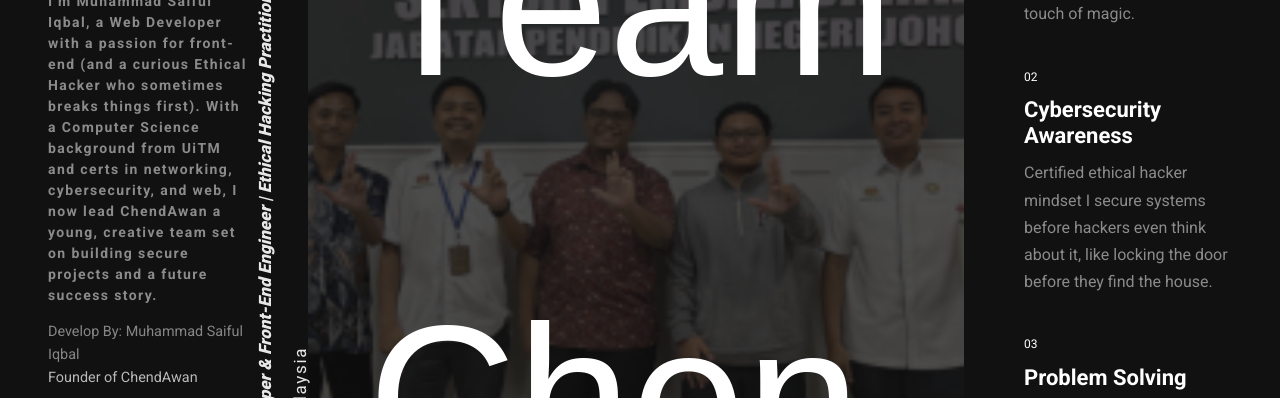
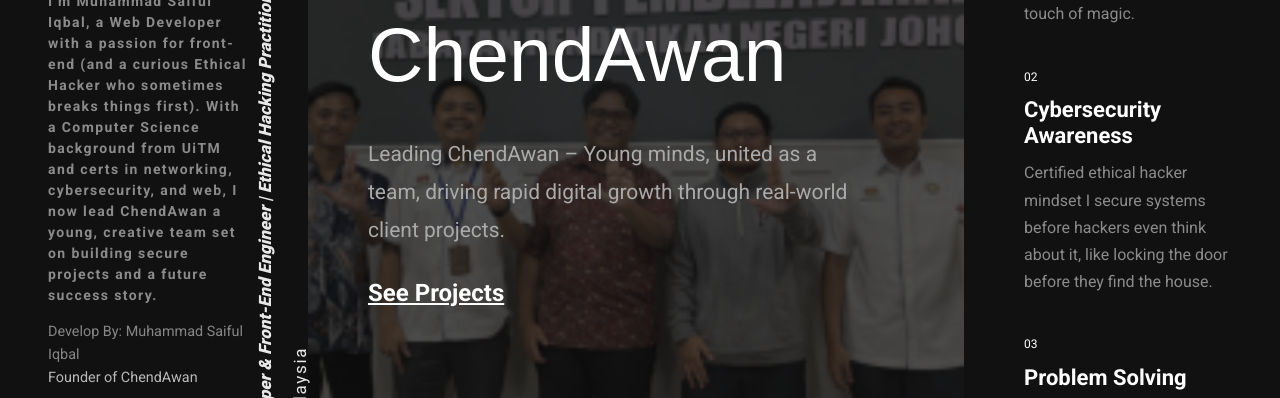
Before and after one commit to HarlequinCS/Iqbal.Portfolio, a plain HTML site: page index.html in a window 1280 px wide. Shown: the part 222-620 px from the top of the page. Drawn offline with nearby package versions, Linux system fonts and the light colour scheme; a web font is replaced by a local one.

Commit message:
update size font

```diff
--- a/index.html
+++ b/index.html
@@ -707,7 +707,7 @@ p{ margin: 0 0 14px; opacity: .9; }
             <div class="row g-5">
               <div class="col-lg-6">
                 <span class="introduction mb-3 d-block">Echoes of my creations</span>
-                <h2 class="name mb-4 txt-fx slide-up text-uppercase" style="font-size: 1300%;">Publishment</h2>
+                <h2 class="name mb-4 txt-fx slide-up text-uppercase">Publishment</h2>
               </div>
             </div>
           </div>
--- a/style.css
+++ b/style.css
@@ -229,11 +229,11 @@ body.loaded {
 .name {
   font-family: 'Six Caps', sans-serif;
   font-weight: 400;
-  font-size: 176px;
-  font-size: 206px;
-  line-height: 0.9;
+  font-size: clamp(2.2rem, 6vw, 5rem); /* min 2.2rem, max 5rem, scale ikut viewport */
+  line-height: 1.1;
   color: var(--text-color);
 }
+
 
 .introduction {
   font-weight: 700;
```
